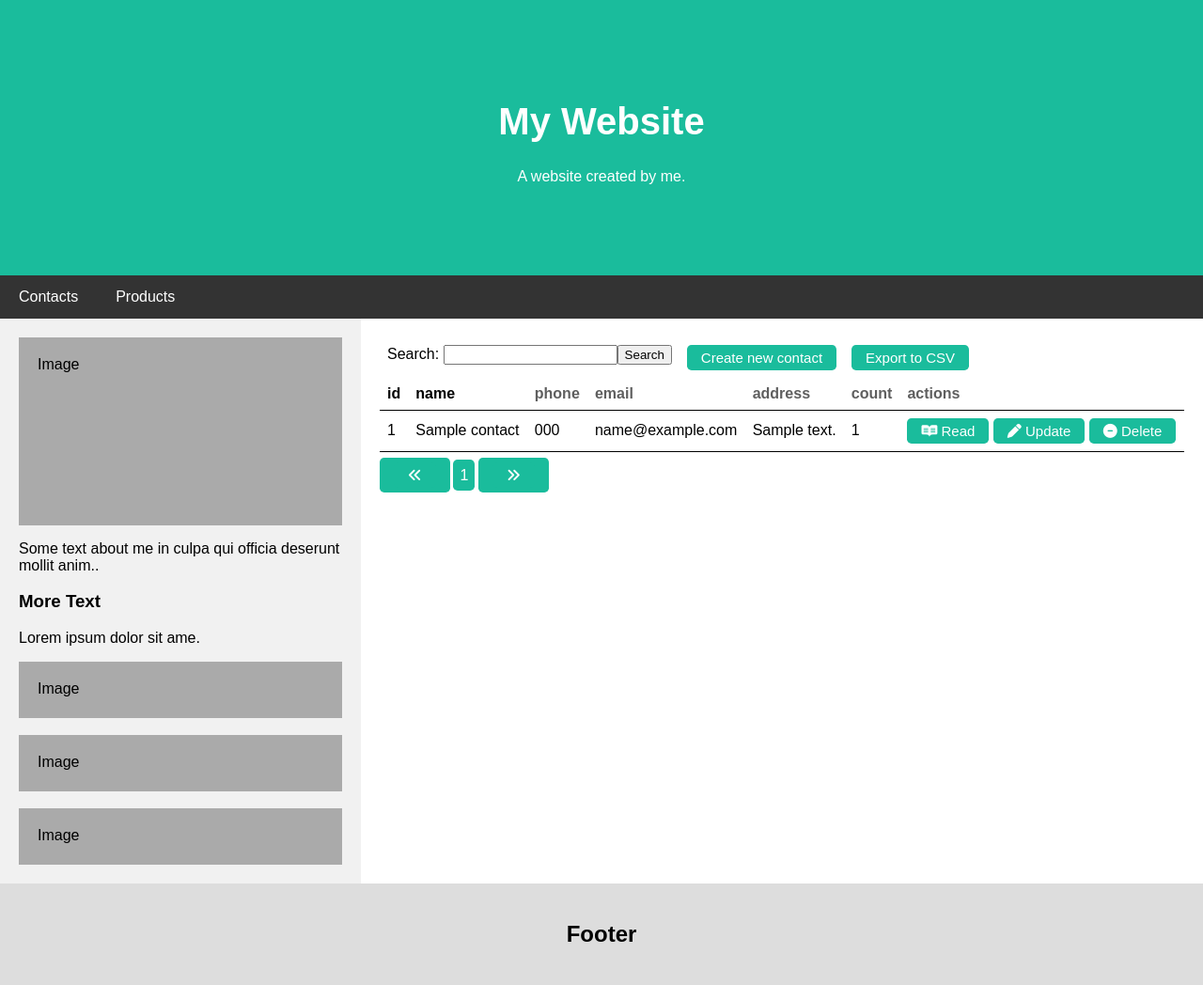
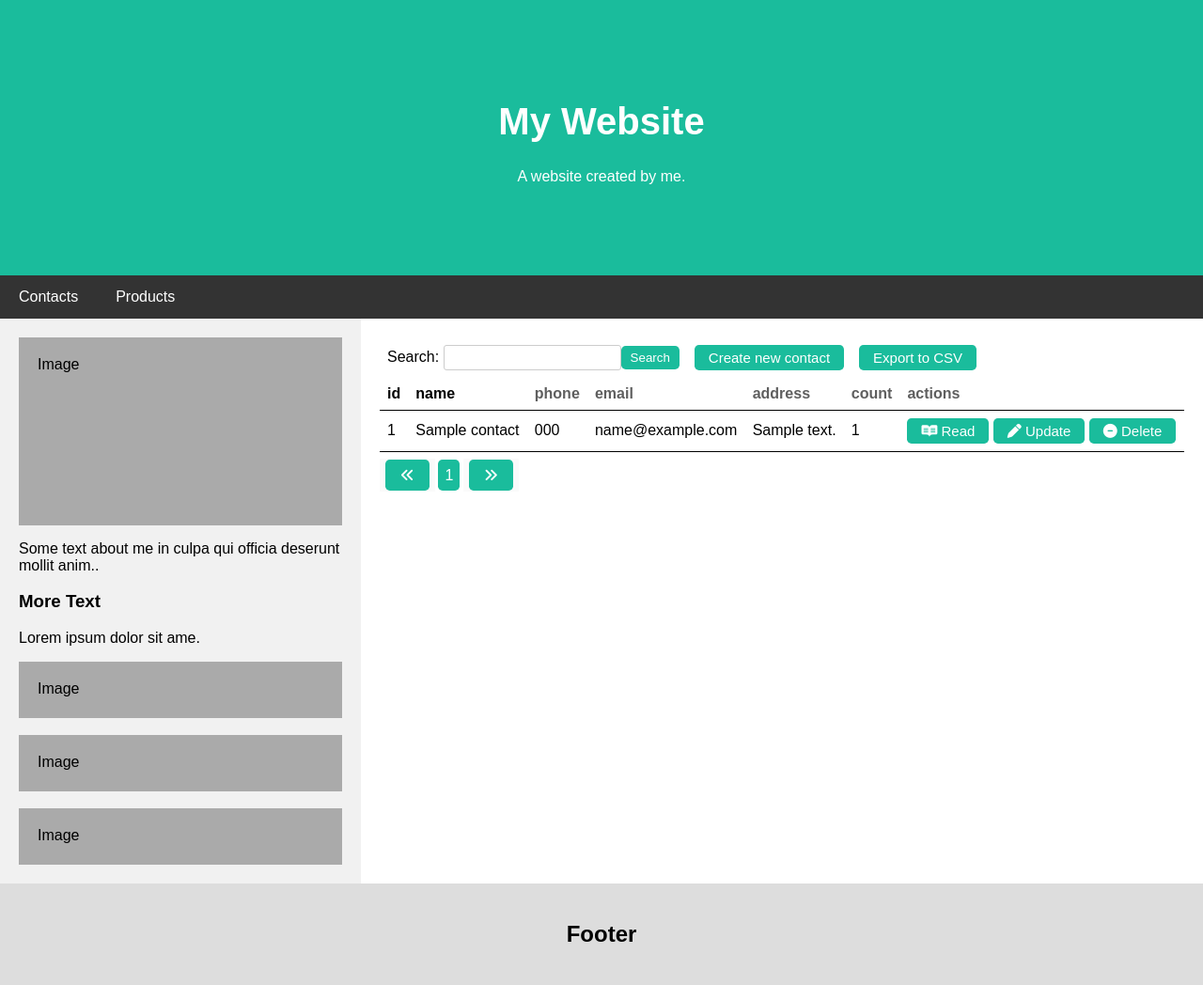
Before and after one commit to Jarno556564/mvc_example, a PHP site: page / in a window 1280 px wide. Shown: the whole page at 94% size. Run offline with PHP 8.4, Linux system fonts and the light colour scheme; tables that the repository leaves empty or names only in its code hold one stand-in row (values such as "Sample post"); some libraries are stand-ins or nearby versions.

Commit message:
Strip euro sing, w.i.p. modal, searchbar styling

```diff
--- /dev/null
+++ b/assets/script.js
@@ -0,0 +1,4 @@
+function showModal() {
+    let modal = document.querySelector('.modal');
+    modal.style.display = "block";
+}
--- a/assets/style.css
+++ b/assets/style.css
@@ -134,34 +134,45 @@ td {
     color: #fff;
     text-decoration: none;
     border-radius: 0.3rem;
+    border: none;
 }
+
+.paginationArrow  a{
+    color: #fff;
+    padding: 0.5rem 1rem;
+}
+
+.paginationArrow {
+    border: none;
+
+}
+
 /* end table styling */
 
-/* dropdown styling */
-.dropdown label {
-    font-weight: bold;
+/* start searchbar styling */
+
+.searchbar {
+    padding: 5px;
+    border: 1px solid #ccc;
+    border-radius: 3px;
 }
 
-select {
-    width: 100%;
-    padding: 10px;
-    border: 1px solid #ccc;
-    border-radius: 4px;
-    background-color: #fff;
-    font-size: 16px;
-    color: #333;
+.searchButton {
+    background-color: #1abc9c;
+    color: #fff;
+    padding: 5px 10px;
+    border: none;
+    border-radius: 0.3rem;
+    cursor: pointer;
 }
 
-select option {
-    font-size: 16px;
+/* end searchbar styling */
+
+/* start modal styling */
+.modal {
+    display: none;
 }
-
-select option:checked {
-    background-color: #007bff;
-    color: #fff;
-}
-
-/* end dropdown styling */
+/* end modal styling */
 
 /* Fake image, just for this example */
 .fakeimg {
--- a/controller/ProductsController.php
+++ b/controller/ProductsController.php
@@ -104,6 +104,7 @@ class ProductsController
     public function collectDeleteProduct($id)
     {
         $html = $this->ProductsLogic->deleteProduct($id);
+        $html .= $this->Output->createModal();
         include 'view/show.php';
     }
 
@@ -115,12 +116,14 @@ class ProductsController
         include 'view/show.php';
     }
 
-
     public function collectExportProducts()
     {
         $page = isset($_GET['page']) ? $_GET['page'] : 1;
         $offset = ($page - 1) * $this->itemsPerPage;
         $result = $this->ProductsLogic->readAllProducts($offset, $this->itemsPerPage);
+        //replace euro sign in product_price
+        // edit the result array given to createCSV
+
         $this->ProductsLogic->createCSV($result);
     }
 
--- a/model/Output.php
+++ b/model/Output.php
@@ -23,7 +23,7 @@ class Output
             $html .= "<td>
                         <button class='button'><a href='index.php?act=$act&op=read&id=" . $row[$id_name] . "'><i class='fa-brands fa-readme'></i> Read</a></button>
                         <button class='button'><a href='index.php?act=$act&op=update&id=" . $row[$id_name] . "'><i class='fa-solid fa-pen'></i> Update</a></button>
-                        <button class='button'><a href='index.php?act=$act&op=delete&id=" . $row[$id_name] . "'><i class='fa-solid fa-circle-minus'></i> Delete</a></button>
+                        <button class='button'><a onclick='showModal()' href='index.php?act=$act&op=delete&id=" . $row[$id_name] . "'><i class='fa-solid fa-circle-minus'></i> Delete</a></button>
                     </td>";
             $html .= "</tr>";
         }
@@ -37,6 +37,7 @@ class Output
         $html .= $this->createSearchBar($act);
         $html .= $this->createCreateButton($act);
         $html .= $this->createCSVButton($act);
+        $html .= $this->createModal();
         $html .= "</div>";
         return $html;
     }
@@ -45,9 +46,9 @@ class Output
     {
         $html = "<form method='post' action=\"index.php?act=$act&op=readSearchBar\">";
         $html .= "<label for='search'>Search: </label>";
-        $html .= "<input type='text' name='search' id='search'>";
+        $html .= "<input type='text' class='searchbar' name='search' id='search'>";
         $html .= "</input>";
-        $html .= "<button type='submit'>Search</button>";
+        $html .= "<button class='searchButton' type='submit'>Search</button>";
         $html .= "</form>";
         return $html;
     }
@@ -62,18 +63,18 @@ class Output
     public function createPagination($totalPages, $act)
     {
         $page = isset($_GET['page']) ? $_GET['page'] : 1;
-        if($page > 1) {
-            $html = "<button class='button'><a href='index.php?act=$act&op=viewPage&page=" . ($page - 1) . "' class='button'><i class='fa-solid fa-angles-left'></i></a></button>";
+        if ($page > 1) {
+            $html = "<button class='paginationArrow'><a href='index.php?act=$act&op=viewPage&page=" . ($page - 1) . "' class='button'><i class='fa-solid fa-angles-left'></i></a></button>";
         } else {
-            $html = "<button class='button' disabled><a href='javascript:void(0)' class='button'><i class='fa-solid fa-angles-left'></i></a></button>";
+            $html = "<button class='paginationArrow' disabled><a href='javascript:void(0)' class='button'><i class='fa-solid fa-angles-left'></i></a></button>";
         }
         for ($i = 1; $i <= $totalPages; $i++) {
             $html .= "<a class='pagination' href='index.php?act=$act&op=viewPage&page=$i'> $i </a>";
         }
-        if($page <= $totalPages - 1) {
-            $html .= "<button class='button'><a href='index.php?act=$act&op=viewPage&page=" . ($page + 1) . "' class='button'><i class='fa-solid fa-angles-right'></i></a></button>";
+        if ($page <= $totalPages - 1) {
+            $html .= "<button class='paginationArrow'><a href='index.php?act=$act&op=viewPage&page=" . ($page + 1) . "' class='button'><i class='fa-solid fa-angles-right'></i></a></button>";
         } else {
-            $html .= "<button class='button' disabled><a href='javascript:void(0)' class='button'><i class='fa-solid fa-angles-right'></i></a></button>";
+            $html .= "<button class='paginationArrow' disabled><a href='javascript:void(0)' class='button'><i class='fa-solid fa-angles-right'></i></a></button>";
         }
         return $html;
     }
@@ -84,6 +85,15 @@ class Output
         $html = "<button class='button'><a href='index.php?act=$act&op=export&page=$page'>Export to CSV</a></button>";
         return $html;
     }
+
+    public function createModal()
+    {
+        $html = "<div class='modal'>";
+        $html .= "<span class='close'>x</span>";
+        $html .= "<p class='modalMessage'></p>";
+        $html .= "</div>";
+        return $html;
+    }
 }
 
 ?>
--- a/view/footer.php
+++ b/view/footer.php
@@ -3,6 +3,6 @@
 <div class="footer">
   <h2>Footer</h2>
 </div>
-
+<script src="./assets/script.js"></script>
 </body>
 </html>
```
Also changed, not shown: view/products/updateProduct.php (+17 -14 lines).
